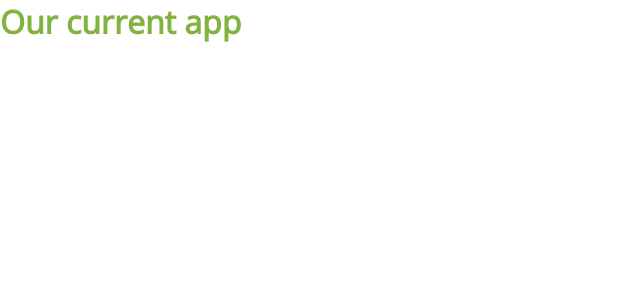
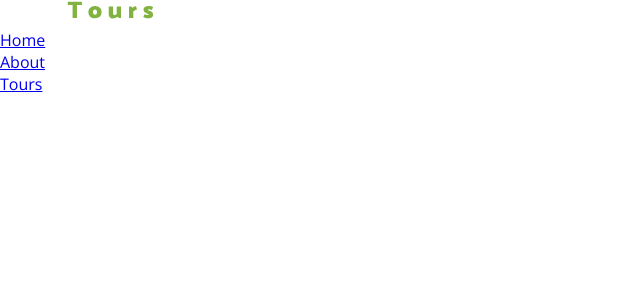
Before and after one commit to realstevelee/city-tours, a React (Create React App) app: page / in a window 1280 px wide. Shown: the top 300 px of the page, without its empty margins (0-640 px from the left). Built offline with nearby package versions, Linux system fonts and the light colour scheme.

Commit message:
navbar updated

```diff
--- a/src/App.js
+++ b/src/App.js
@@ -1,11 +1,14 @@
-import React from 'react';
+import React, { Component } from 'react';
 import './App.scss';
+import Navbar from './components/Navbar/Navbar'
 import "@fortawesome/fontawesome-free/css/all.min.css";
 
-function App() {
-  return (
-    <h1>Our current app</h1>
-  );
+class App extends Component {
+  render() {
+    return <React.Fragment>
+      <Navbar />
+    </React.Fragment>
+  }
 }
 
 export default App;
--- /dev/null
+++ b/src/components/Navbar/Navbar.js
@@ -0,0 +1,15 @@
+import React from 'react'
+import logo from '../../logo.svg'
+
+export default function Navbar() {
+    return (
+        <nav className="navbar">
+            <img src={logo} alt="city tours company" />
+            <ul className="nav-links">
+                <li><a href="/" className="nav-link">Home</a></li>
+                <li><a href="/" className="nav-link">About</a></li>
+                <li><a href="/" className="nav-link active">Tours</a></li>
+            </ul>
+        </nav>
+    )
+}
```
Also changed, not shown: src/components/Navbar/navbar.scss (added).
